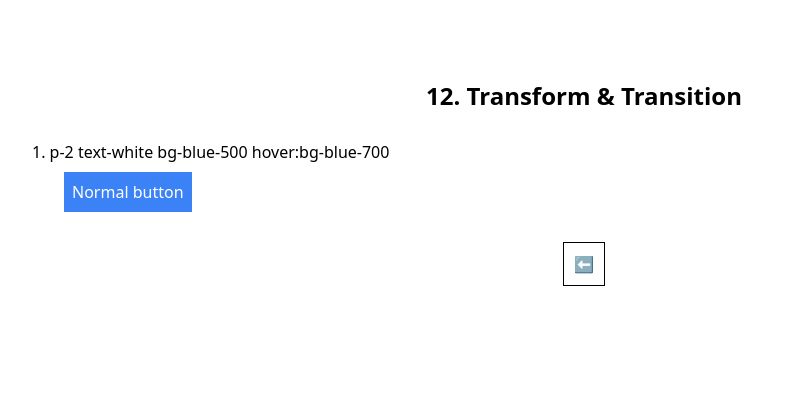
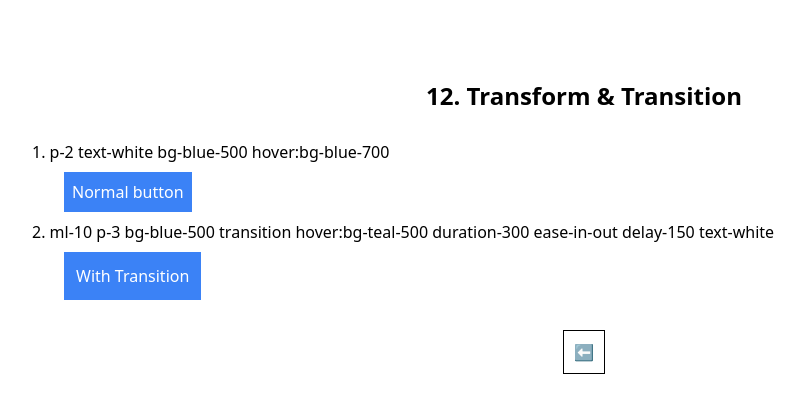
Before and after one commit to Rahullkumr/Tailwind-practice, a plain HTML site: page Fundamentals/12. Transform Transition & Animations/index.html in a window 1280 px wide. Shown: the whole page, without its empty margins (56-860 px from the left). Drawn offline with nearby package versions, Linux system fonts and the light colour scheme.

Commit message:
update: add transition effects to button for improved user experience

```diff
--- a/Fundamentals/12. Transform Transition & Animations/index.html
+++ b/Fundamentals/12. Transform Transition & Animations/index.html
@@ -13,11 +13,13 @@
     <!-- No Transition -->
 
     <h1 class="text-md p-2">1. p-2 text-white bg-blue-500 hover:bg-blue-700</h1>
-      <button class="ml-10 p-2 text-white bg-blue-500 hover:bg-blue-700">Normal button</button>
+    <button class="ml-10 p-2 text-white bg-blue-500 hover:bg-blue-700">Normal button</button>
 
     <!-- Transition -->
       <!-- 1. https://tailwindcss.com/docs/transition-property -->
 
+      <h1 class="text-md p-2">2. ml-10 p-3 bg-blue-500 transition hover:bg-teal-500 duration-300 ease-in-out delay-150 text-white</h1>
+      <button class="ml-10 p-3 bg-blue-500 transition hover:bg-teal-500 duration-300 ease-in-out delay-150 text-white">With Transition</button>
 
 
       <!-- 2. https://tailwindcss.com/docs/transition-duration -->
```
